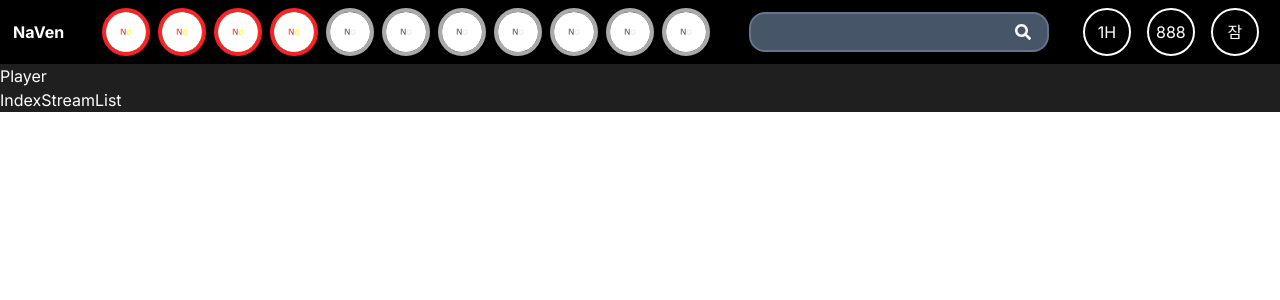
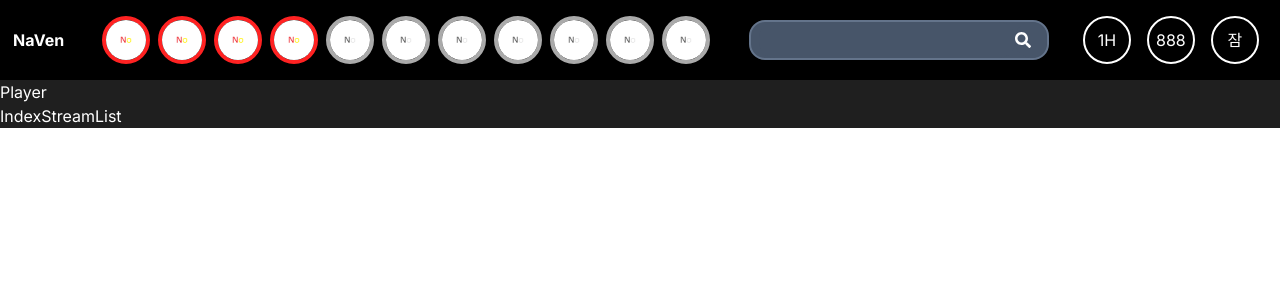
Before and after one commit to ikhyeons/callBee-Project, a Next.js app in the folder cb/: page / in a window 1280 px wide. Shown: the top 300 px of the page. Built offline with nearby package versions, Linux system fonts and the light colour scheme.

Commit message:
Feat : 헤더 사이즈 수정

```diff
--- a/cb/src/app/globals.css
+++ b/cb/src/app/globals.css
@@ -16,6 +16,6 @@
 }
 
 main {
-  margin-top: 64px;
+  margin-top: 80px;
   background-color: rgba(16, 16, 16, 0.932);
 }
--- a/cb/src/src/1widgets/Header.tsx
+++ b/cb/src/src/1widgets/Header.tsx
@@ -13,7 +13,7 @@ function Header() {
     .setFlexJustify("around")
     .setAlignItem("center")
     .setBackgroundColor("black")
-    .setSize("dvw", "auto")
+    .setSize("dvw", "20")
     .setTop(0)
     .build();
 
```
